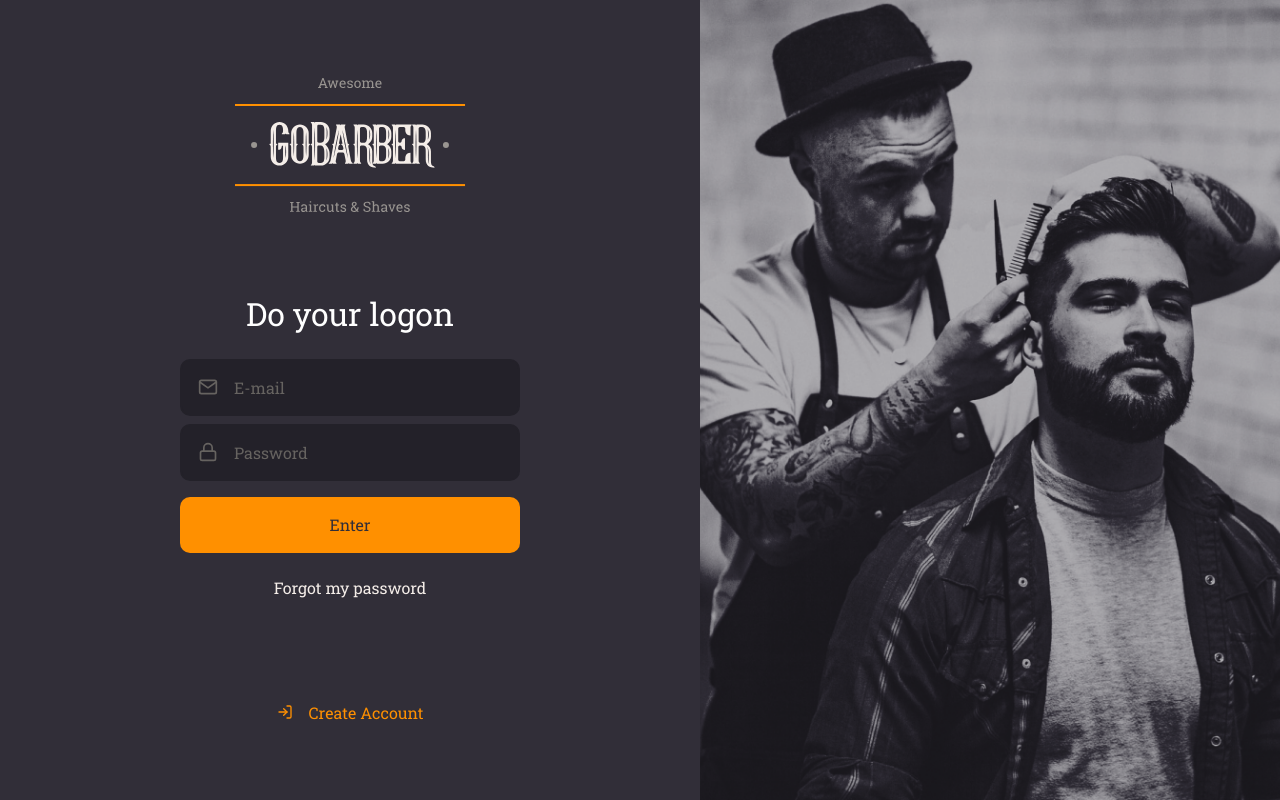
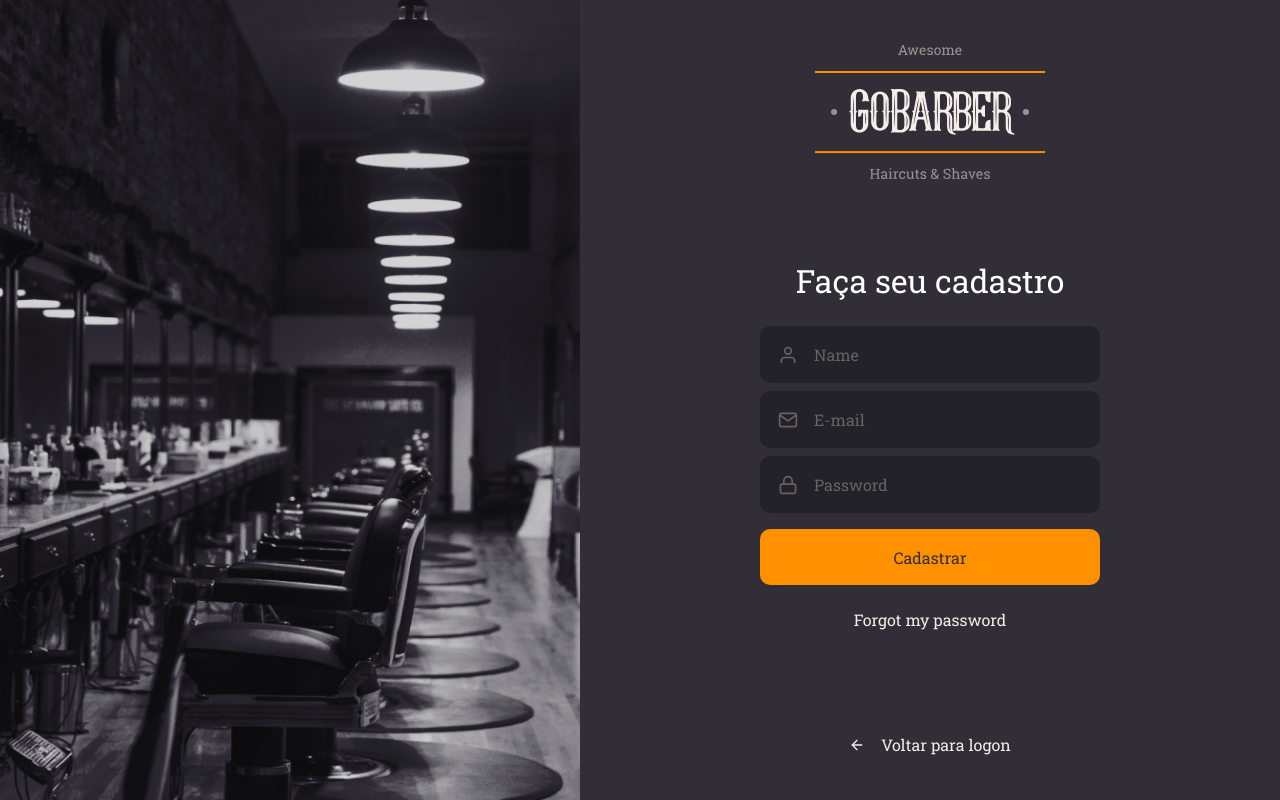
Before and after one commit to vessoni/GoBarberFrontTypescript, a React (Create React App) app: page / in a window 1280 px wide. Built offline with nearby package versions, Linux system fonts and the light colour scheme.

Commit message:
Register Screen

```diff
--- a/src/App.tsx
+++ b/src/App.tsx
@@ -1,12 +1,13 @@
 import React from 'react';
 
-import SignIn from './pages/SignIn';
+// import SignIn from './pages/SignIn';
+import SignUp from './pages/SignUp';
 
 import GlobalStyle from './styles/global';
 
 const App: React.FC = () => (
   <>
-    <SignIn />
+    <SignUp />
     <GlobalStyle />
   </>
 );
--- /dev/null
+++ b/src/pages/SignUp/index.tsx
@@ -0,0 +1,39 @@
+import React from 'react';
+import { FiArrowLeft, FiMail, FiUser, FiLock } from 'react-icons/fi';
+
+import logoImg from '../../assets/logo.svg';
+
+import Input from '../../components/Input';
+import Button from '../../components/Button';
+
+import { Container, Content, Background } from './styles';
+
+const SignUp: React.FC = () => (
+  <Container>
+    <Background />
+    <Content>
+      <img src={logoImg} alt="GoBarber" />
+
+      <form>
+        <h1>Faça seu cadastro</h1>
+        <Input name="name" icon={FiUser} placeholder="Name" />
+        <Input name="email" icon={FiMail} placeholder="E-mail" />
+        <Input
+          name="password"
+          icon={FiLock}
+          type="password"
+          placeholder="Password"
+        />
+        <Button type="submit">Cadastrar</Button>
+
+        <a href="forgot"> Forgot my password </a>
+      </form>
+
+      <a href="create">
+        <FiArrowLeft /> Voltar para logon
+      </a>
+    </Content>
+  </Container>
+);
+
+export default SignUp;
--- /dev/null
+++ b/src/pages/SignUp/styles.ts
@@ -0,0 +1,65 @@
+import styled from 'styled-components';
+import { shade } from 'polished';
+import signUpBackgroundImg from '../../assets/sign-up-background.png';
+
+export const Container = styled.div`
+  height: 100vh;
+
+  display: flex;
+  align-items: stretch;
+`;
+export const Content = styled.div`
+  display: flex;
+  flex-direction: column;
+  place-content: center;
+
+  align-items: center;
+
+  width: 100%;
+  max-width: 700px;
+
+  form {
+    margin: 80px 0;
+    width: 340px;
+    text-align: center;
+
+    h1 {
+      margin-bottom: 24px;
+    }
+
+    a {
+      color: #f4ede8;
+      display: block;
+      margin-top: 24px;
+      text-decoration: none;
+      transition: color 0.2s;
+
+      &:hover {
+        color: ${shade(0.2, '#f4ede8')};
+      }
+    }
+  }
+
+  > a {
+    color: #f4ede8;
+    display: block;
+    margin-top: 24px;
+    text-decoration: none;
+    transition: color 0.2s;
+    display: flex;
+    align-items: center;
+
+    svg {
+      margin-right: 16px;
+    }
+    &:hover {
+      color: ${shade(0.2, '#F4EDE8')};
+    }
+  }
+`;
+
+export const Background = styled.div`
+  flex: 1;
+  background: url(${signUpBackgroundImg}) no-repeat center;
+  background-size: cover;
+`;
```
Also changed, not shown: src/assets/sign-up-background.png (added), 1 other file (tests, documents, lock files or other folders).
